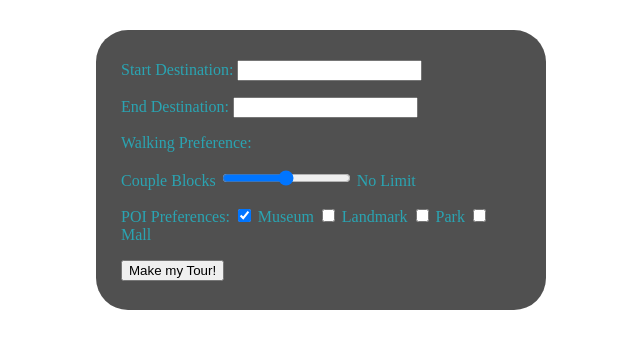
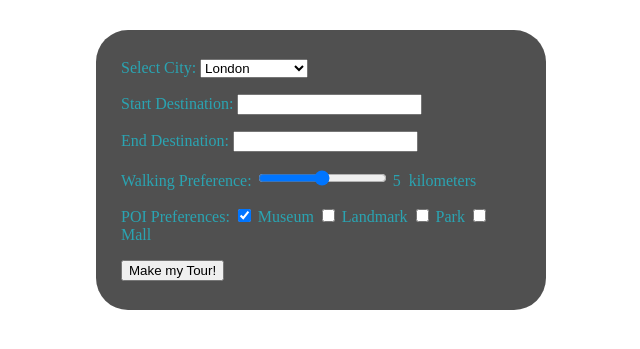
Before and after one commit to tuchowj/TourItineraryComps, a Django app: page /tour/ in a window 1280 px wide. Shown: the part 58-407 px from the top of the page, without its empty margins (319-959 px from the left). Run offline with Django 3.2, Linux system fonts and the light colour scheme.

Commit message:
Preparing to pull

```diff
--- a/mytinerary/tour/templates/tour/index.html
+++ b/mytinerary/tour/templates/tour/index.html
@@ -4,7 +4,13 @@
   <head>
     <title>Prototype</title>
     {% load static %}
-    <link rel="stylesheet" type="text/css" href="{% static 'tour/stylesheet.css' %}" />
+    <!--link rel="stylesheet" type="text/css" href="{% static 'tour/stylesheet.css' %}" /-->
+    <link rel="stylesheet" type="text/css" href="stylesheet.css" />
+    <script>
+        function showVal(newVal){
+            document.getElementById("valBox").innerHTML=newVal;
+        }
+    </script>
   </head>
   <body>
     <div class="header">
@@ -12,13 +18,25 @@
     </div>
     <div class="userInput">
       <form action="/tour/map/" method="GET">
+        <p class="formTitle"> Select City: <select name="city">
+            <option value="London">London</option>
+            <option value="Madrid">Madrid</option>
+            <option value="Minneapolis">Minneapolis</option>
+            <option value="New York">New York</option>
+            <option value="San Francisco">San Francisco</option>
+        </select></p>
         <p class="formTitle"> Start Destination: <input type="text" name="startDestination"> </p>
         <p class="formTitle"> End Destination: <input type="text" name="endDestination"> </p>
         <p class="formTitle"> Walking Preference:
-        <p class="formTitle"> Couple Blocks <input type="range" name="points" min="0" max="10"> No Limit
-        <!-- <input type="radio" name="walkPreference" value="Short" checked> Short
+        <!-- <p class="formTitle"> Couple Blocks <input type="range" name="points" min="0" max="10"> No Limit
+        <input type="radio" name="walkPreference" value="Short" checked> Short
         <input type="radio" name="walkPreference" value="Medium"> Medium
         <input type="radio" name="walkPreference" value="Long"> Long </p> -->
+
+        <input type="range" name="points" min="0" max="10" step="1"
+            oninput="showVal(this.value)" onchange="showVal(this.value)">
+        <span id="valBox">5</span>&nbsp; kilometers </p>
+
         <p class="formTitle"> POI Preferences:
         <input type="checkBox" name="POIChoice" value="Museum" checked> Museum
         <input type="checkBox" name="POIChoice" value="Landmark"> Landmark
--- a/mytinerary/tour/views.py
+++ b/mytinerary/tour/views.py
@@ -1,6 +1,6 @@
 from django.shortcuts import get_object_or_404, get_list_or_404, render
+from .models import *
 
-from .models import *
 # Create your views here.
 #GET: tour/
 def index(request):
@@ -10,8 +10,23 @@ def index(request):
 def map(request):
 #    poi = get_object_or_404(POI, pk=1)
 #    poi_list = get_list_or_404(POI, city="Minneapolis")
-    poi_list = POI.objects.filter(city="Minneapolis")[:8]
+#    poi_list = POI.objects.filter(city="Minneapolis")[:8]
     origin = get_object_or_404(POI, pk=692)
     destination = get_object_or_404(POI, pk=695)
-    context = {'poi_list': poi_list, 'origin': origin, 'destination': destination}
+
+
+    # Caleb's tests
+    city = request.GET['city']
+    poi_list = POI.objects.filter(city=city)[:8]
+    start_choice = request.GET['startDestination']
+    end_choice = request.GET['endDestination']
+    slider_val = request.GET['points']
+
+    context = { 'poi_list': poi_list,
+                'origin': origin,
+                'destination': destination,
+                'start_choice': start_choice,
+                'end_choice': end_choice,
+                'slider_val': slider_val,
+                'city': city}
     return render(request, 'tour/map.html', context)
```
Also changed, not shown: mytinerary/tour/templates/tour/map.html (+12 -0 lines), mytinerary/mytinerary/__init__.py (deleted), mytinerary/tour/__init__.py (deleted), mytinerary/tour/migrations/__init__.py (deleted).
